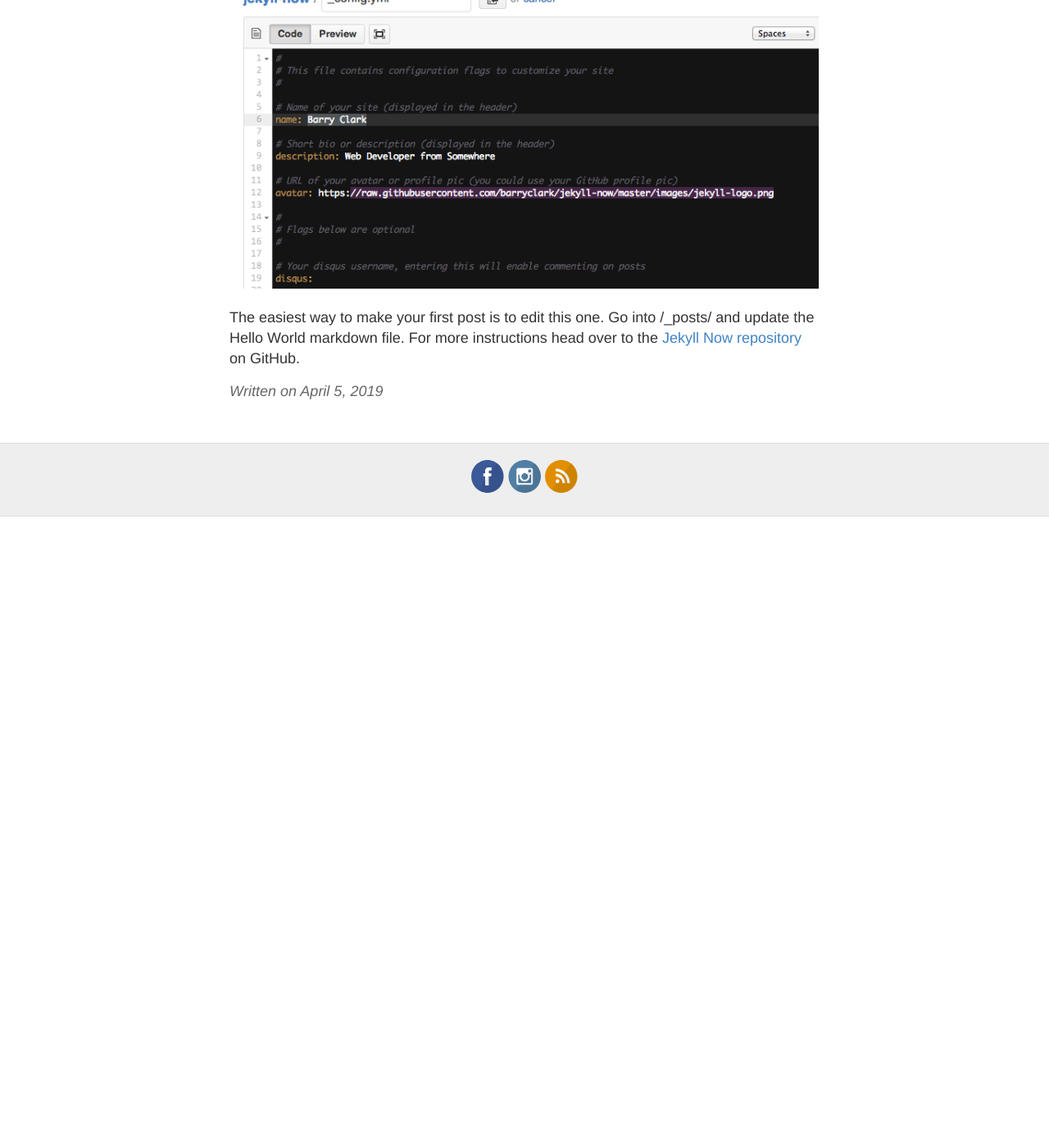
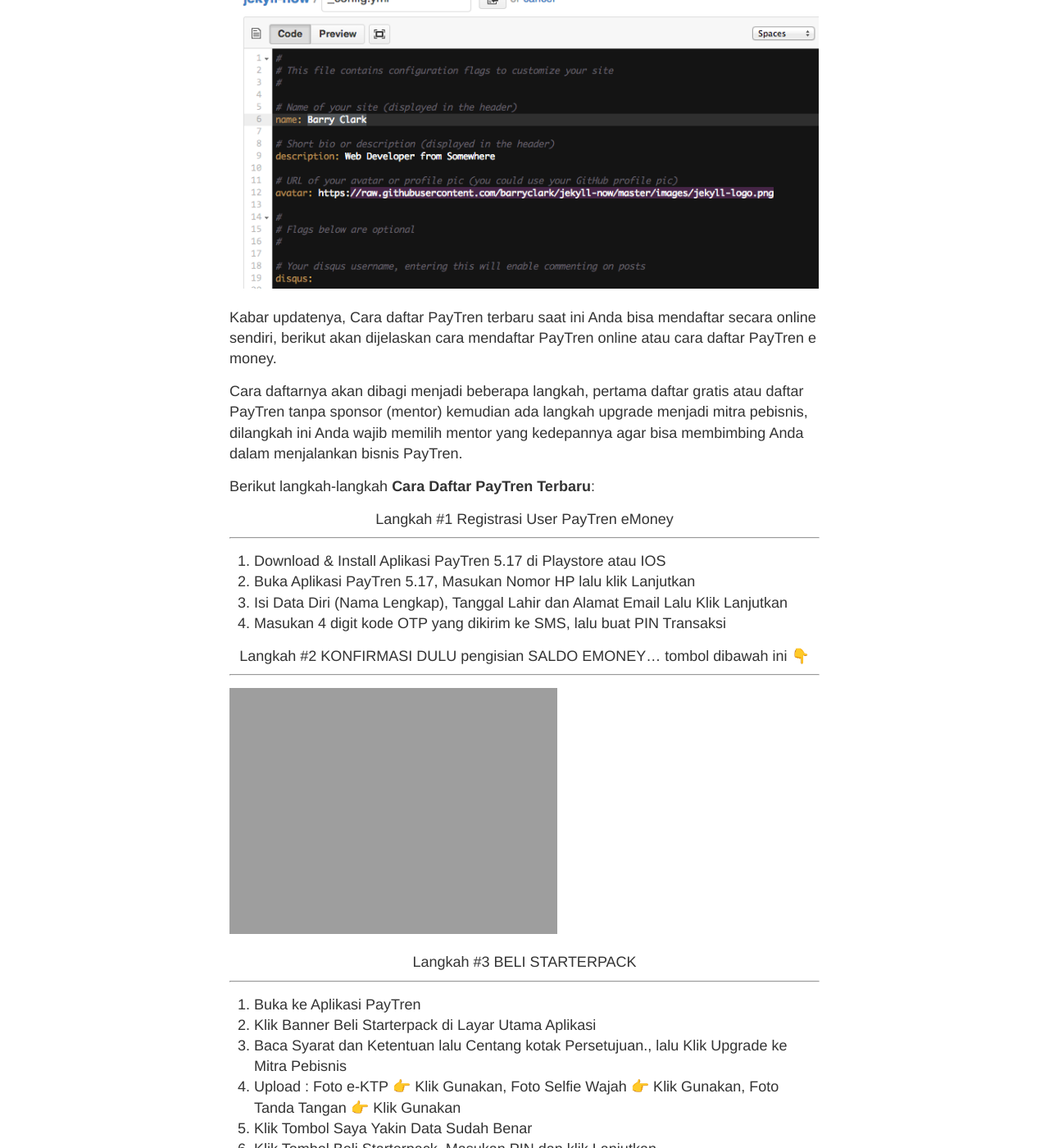
Before and after one commit to adminpaytren/Cara-Daftar-PayTren, a Jekyll site: the page built from _posts/2019-4-5-Cara-Daftar-PayTren.md, in a window 1280 px wide and 1400 px high, scrolled down 531 px. Shown: the whole window at 82% size. Built offline with Jekyll 4.4.1, drawn with Linux system fonts in a browser that asks for light colours; comment, search, counter and statistics services are not loaded; before the commit the page ends 1161 px from its top, so only the background shows below that; some of the changed text lies outside the part shown.

Commit message:
Update 2019-4-5-Cara-Daftar-PayTren.md

```diff
--- a/_posts/2019-4-5-Cara-Daftar-PayTren.md
+++ b/_posts/2019-4-5-Cara-Daftar-PayTren.md
@@ -11,6 +11,52 @@ Oleh karena itu silahkan baca sampai selesai informasi di halaman ini untuk Anda
 
 ![_config.yml]({{ site.baseurl }}/images/config.png)
 
+Kabar updatenya, Cara daftar PayTren terbaru saat ini Anda bisa mendaftar secara online sendiri, berikut akan dijelaskan cara mendaftar PayTren online atau cara daftar PayTren e money.
 
+Cara daftarnya akan dibagi menjadi beberapa langkah, pertama daftar gratis atau daftar PayTren tanpa sponsor (mentor) kemudian ada langkah upgrade menjadi mitra pebisnis, dilangkah ini Anda wajib memilih mentor yang kedepannya agar bisa membimbing Anda dalam menjalankan bisnis PayTren.
 
-The easiest way to make your first post is to edit this one. Go into /_posts/ and update the Hello World markdown file. For more instructions head over to the [Jekyll Now repository](https://github.com/barryclark/jekyll-now) on GitHub.
+Berikut langkah-langkah **Cara Daftar PayTren Terbaru**:
+
+<center>Langkah #1 Registrasi User PayTren eMoney</center>
+---
+
+1. Download & Install Aplikasi PayTren 5.17 di Playstore atau IOS
+2. Buka Aplikasi PayTren 5.17, Masukan Nomor HP lalu klik Lanjutkan
+3. Isi Data Diri (Nama Lengkap), Tanggal Lahir dan Alamat Email Lalu Klik Lanjutkan
+4. Masukan 4 digit kode OTP yang dikirim ke SMS, lalu buat PIN Transaksi
+
+<center>Langkah #2 KONFIRMASI DULU pengisian SALDO EMONEY… tombol dibawah ini 👇</center>
+---
+
+[![Whatsapp](https://adminpaytren.github.io/images/whatsapp.jpeg)](https://wa.me/6282320067466)
+
+<center>Langkah #3 BELI STARTERPACK</center>
+---
+
+1. Buka ke Aplikasi PayTren
+2. Klik Banner Beli Starterpack di Layar Utama Aplikasi
+3. Baca Syarat dan Ketentuan lalu Centang kotak Persetujuan., lalu Klik Upgrade ke Mitra Pebisnis
+4. Upload : Foto e-KTP 👉 Klik Gunakan, Foto Selfie Wajah 👉 Klik Gunakan, Foto Tanda Tangan 👉 Klik Gunakan
+5. Klik Tombol Saya Yakin Data Sudah Benar
+6. Klik Tombol Beli Starterpack, Masukan PIN dan klik Lanjutkan
+
+<center>Langkah #4 LAKUKAN PROSES UPGRADE MITRA PEBISNIS</center>
+---
+
+1. Buka ke Aplikasi PayTren
+2. Klik Banner Upgrade Pebisnis di Layar Utama Aplikasi
+3. Baca Syarat dan Ketentuan, Lalu Centang Kotak Persetujuan
+4. Klik Manfaat dan Ketentuan, Klik Cara Upgrade, Lalu Klik Syarat dan Ketentuan
+5. Klik Tombol Beli Lisensi Pebisnis
+6. Pilih Mentor Bisnis dengan Mengetik ID Mitra **TN0111923** a.n. **Tri Afrizal Hilmi**. Klik Lanjutkan
+7. Masukan PIN lalu klik Bayar
+
+Demikian penjelasan cara daftar PayTren terbaru, cara daftar paytren e money, cara daftar paytren tanpa sponsor, cara mendaftar paytren online, cara daftar paytren secara gratis untuk Anda yang berada di kota besar seperti Jakarta, Bandung, Indramayu, Semarang, Sidoarjo, Sukabumi, Nganjuk.
+
+Dengan memilih mentor yang tepat maka akan memudahkan Anda untuk mendapat bimbingan
+
+Terakhir, bagi Anda yang ingin mendapatkan info update seputar PayTren, silahkan gabung di channel Telegram dengan klik tombol dibawah ini ya, InsyaAllah bermanfaat.
+
+[![Telegram-PayTren](https://adminpaytren.github.io/images/telegram.png)](https://t.me/markit_paytren517)
+
+***Salam Sukses Berjamaah***
```
